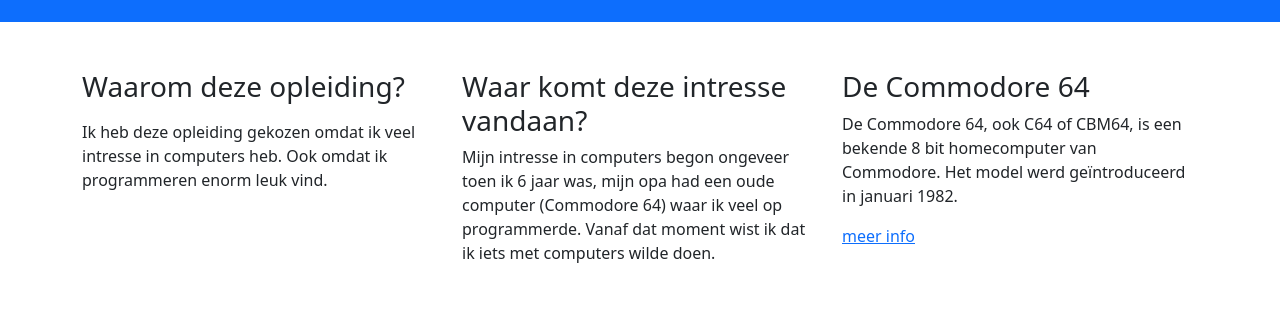
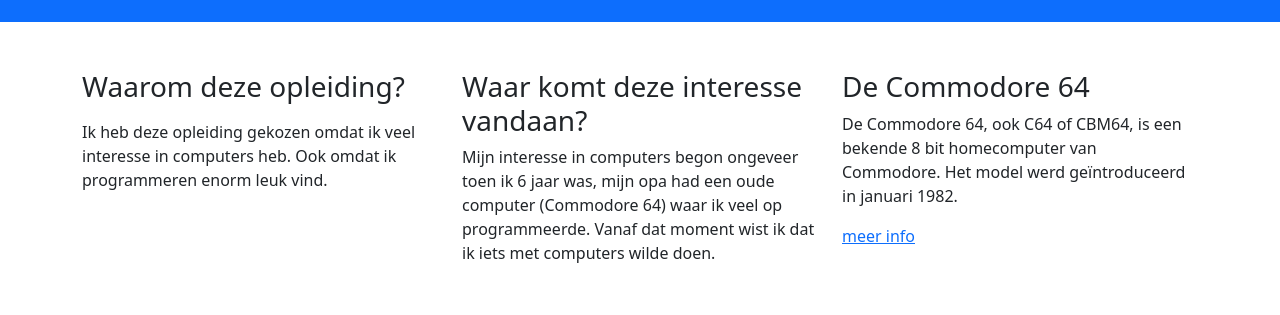
Before and after one commit to MatthijsVeldkamp/MatthijsVeldkamp.github.io, a website: page pagina3.html in a window 1280 px wide. Shown: the part 130-445 px from the top of the page. Drawn offline with nearby package versions, Linux system fonts and the light colour scheme.

Commit message:
Typefouten :(
:(

```diff
--- a/pagina3.html
+++ b/pagina3.html
@@ -24,11 +24,11 @@
     <div class="col-sm-4">
         <h3>Waarom deze opleiding?</h3>
       <p></p>
-      <p>Ik heb deze opleiding gekozen omdat ik veel intresse in computers heb. Ook omdat ik programmeren enorm leuk vind.</p>
+      <p>Ik heb deze opleiding gekozen omdat ik veel interesse in computers heb. Ook omdat ik programmeren enorm leuk vind.</p>
     </div>
     <div class="col-sm-4">
-        <h3>Waar komt deze intresse vandaan?</h3>
-      <p>Mijn intresse in computers begon ongeveer toen ik 6 jaar was, mijn opa had een oude computer (Commodore 64) waar ik veel op programmerde. Vanaf dat moment wist ik dat ik iets met computers wilde doen.</p>
+        <h3>Waar komt deze interesse vandaan?</h3>
+      <p>Mijn interesse in computers begon ongeveer toen ik 6 jaar was, mijn opa had een oude computer (Commodore 64) waar ik veel op programmeerde. Vanaf dat moment wist ik dat ik iets met computers wilde doen.</p>
     </div>
     <div class="col-sm-4">
         <h3>De Commodore 64</h3>
```
